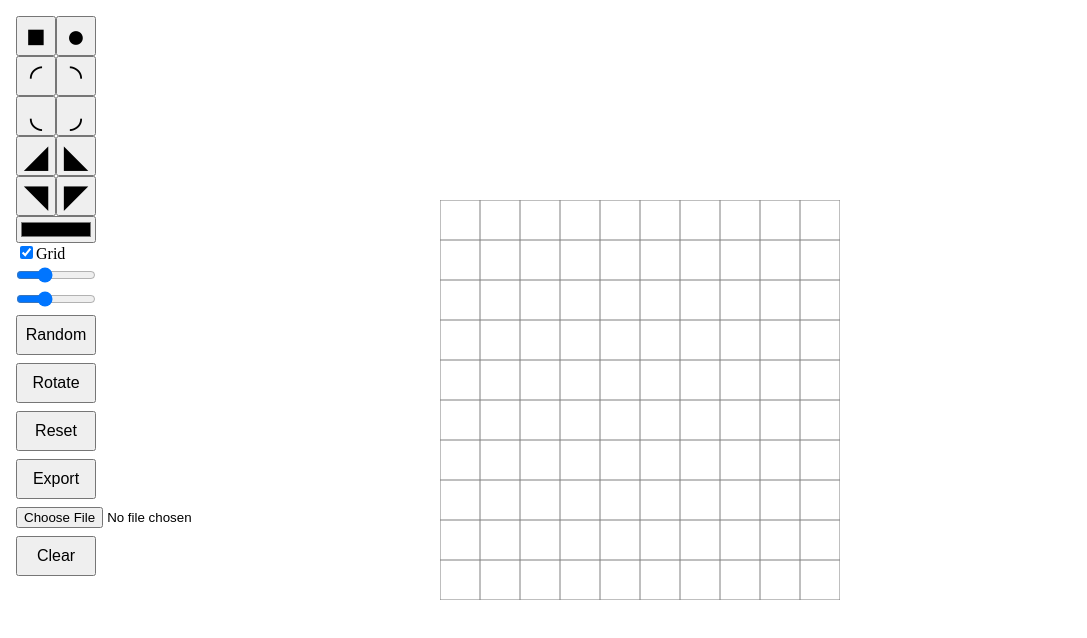
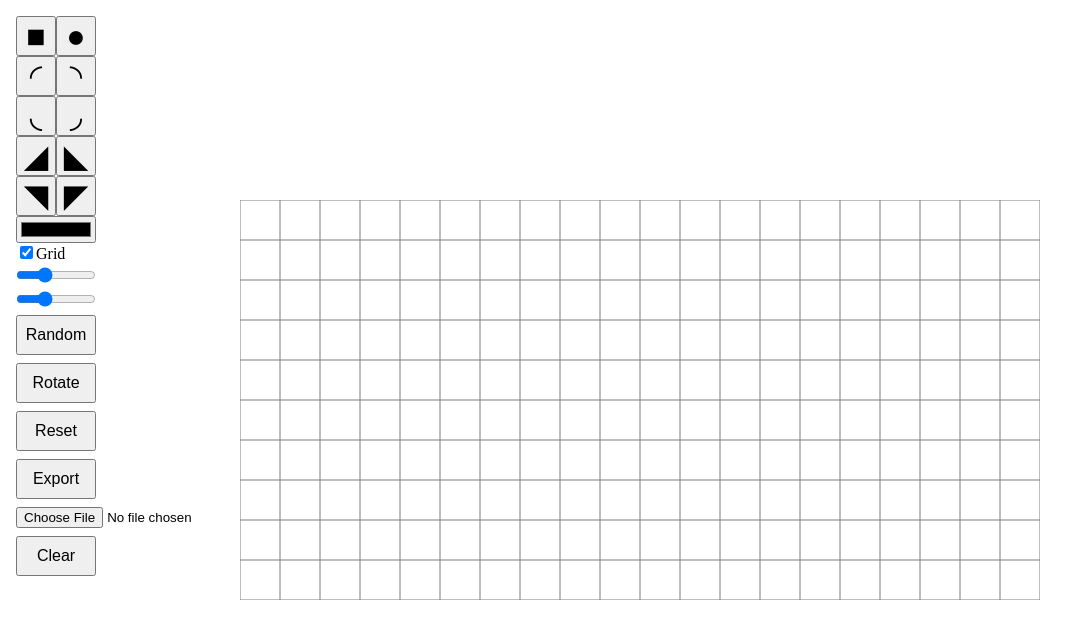
Before and after one commit to ccbtokyo/ccbt-branding-toolkit, a plain HTML site: page index.html in a window 1280 px wide. Shown: the whole page, without its empty margins (0-1087 px from the left). Drawn offline with Linux system fonts and the light colour scheme.

Commit message:
Expand canvas

```diff
--- a/global.js
+++ b/global.js
@@ -1,7 +1,9 @@
 const g = {
-  "GRID_NUMBER": 10,
+  "GRID_H": 20,
+  "GRID_V": 10,
   "GRID_SIZE": 40,
-  "CANVAS_SIZE": 400,
+  "CANVAS_WIDTH": 800,
+  "CANVAS_HEIGHT": 400,
   "currentMode": "rect",
   "currentColor": "rgb(0, 0, 0)",
   "shapes": [],
--- a/index.html
+++ b/index.html
@@ -19,8 +19,6 @@
     }
     canvas {
       display: block;
-      width: 400px;
-      height: 400px;
     }
     button {
       width: 40px;
@@ -57,7 +55,7 @@
   </style>
 </head>
 <body>
-  <canvas width="400" height="400"></canvas>
+  <canvas width="800" height="400"></canvas>
   <div id="tool">
     <button value="rect" class="mode">■</button>
     <button value="circle" class="mode">●</button>
--- a/main.js
+++ b/main.js
@@ -13,20 +13,20 @@ window.addEventListener('load', () => {
   }
 
   const update = () => {
-    g.ctx.clearRect(0, 0, g.CANVAS_SIZE, g.CANVAS_SIZE);
+    g.ctx.clearRect(0, 0, g.CANVAS_WIDTH, g.CANVAS_HEIGHT);
     if (g.grid) {
       g.ctx.strokeStyle = `rgb(127, 127, 127)`;
-      for (let i = 0; i <= g.GRID_NUMBER; i++) {
+      for (let i = 0; i <= g.GRID_H; i++) {
         g.ctx.beginPath();
         g.ctx.moveTo(i * g.GRID_SIZE, 0);
-        g.ctx.lineTo(i * g.GRID_SIZE, g.CANVAS_SIZE);
+        g.ctx.lineTo(i * g.GRID_SIZE, g.CANVAS_HEIGHT);
         g.ctx.stroke();
       }
 
-      for (let j = 0; j <= g.GRID_NUMBER; j++) {
+      for (let j = 0; j <= g.GRID_V; j++) {
         g.ctx.beginPath();
         g.ctx.moveTo(0, j * g.GRID_SIZE);
-        g.ctx.lineTo(g.CANVAS_SIZE, j * g.GRID_SIZE);
+        g.ctx.lineTo(g.CANVAS_WIDTH, j * g.GRID_SIZE);
         g.ctx.stroke();
       }
     }
--- a/tool.js
+++ b/tool.js
@@ -81,7 +81,7 @@ class Tool {
       reader.addEventListener('load', e => {
         const shapes = JSON.parse(e.target.result);
         for(let i=0; i<shapes.length; i++) {
-          let s = new Shape(shapes[i].x, shapes[i].y, shapes[i].shape, shapes[i].color);
+          let s = new Shape(shapes[i].x, shapes[i].y, shapes[i].type, shapes[i].color);
           g.shapes.push(s);
         }
       });
@@ -91,7 +91,7 @@ class Tool {
     const clear = document.getElementById('clear');
     clear.addEventListener('click', () => {
       g.shapes = [];
-      g.ctx.clearRect(0, 0, g.CANVAS_SIZE, g.CANVAS_SIZE);
+      g.ctx.clearRect(0, 0, g.CANVAS_WIDTH, g.CANVAS_HEIGHT);
     });
   }
 }
```
